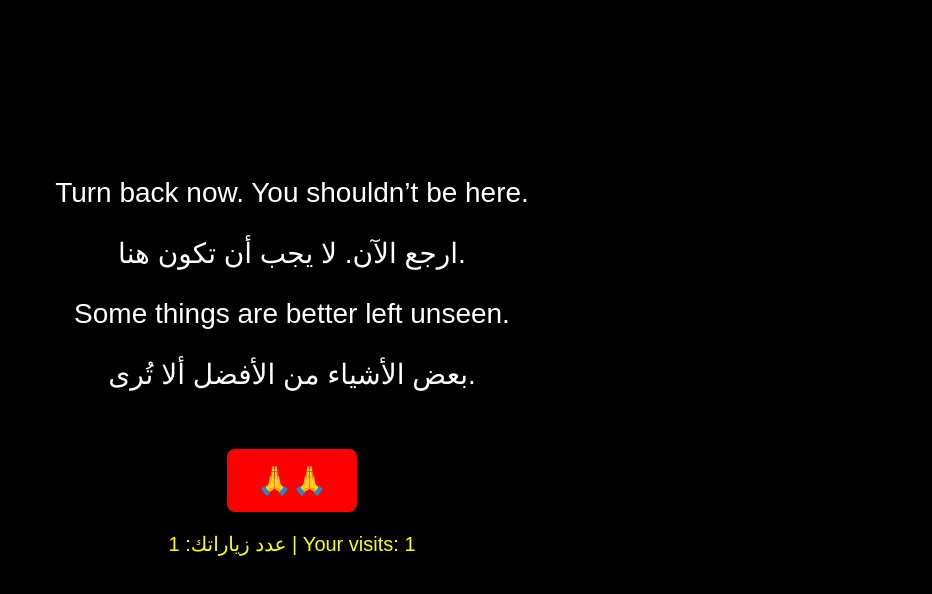
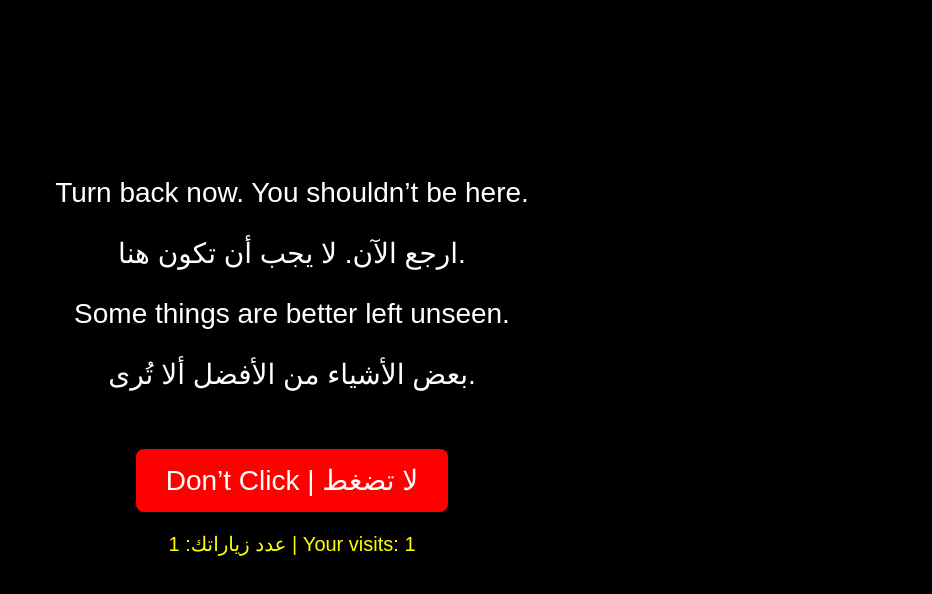
Before and after one commit to f6xno/nothing, a plain HTML site: page index.html in a window 1280 px wide. Shown: the part 48-642 px from the top of the page, without its empty margins (348-1280 px from the left). Drawn offline with Linux system fonts and the light colour scheme.

Commit message:
Update index.html

```diff
--- a/index.html
+++ b/index.html
@@ -101,7 +101,8 @@ button:hover {
   <p>ارجع الآن. لا يجب أن تكون هنا.</p>
   <p>Some things are better left unseen.</p>
   <p>بعض الأشياء من الأفضل ألا تُرى.</p>
-  <button id="continueBtn">🙏🙏</button>
+  <!-- الزر الجديد باللغتين -->
+  <button id="continueBtn">Don’t Click | لا تضغط</button>
   <!-- هنا سيظهر العداد -->
   <div id="visitorCount"></div>
 </div>
```
